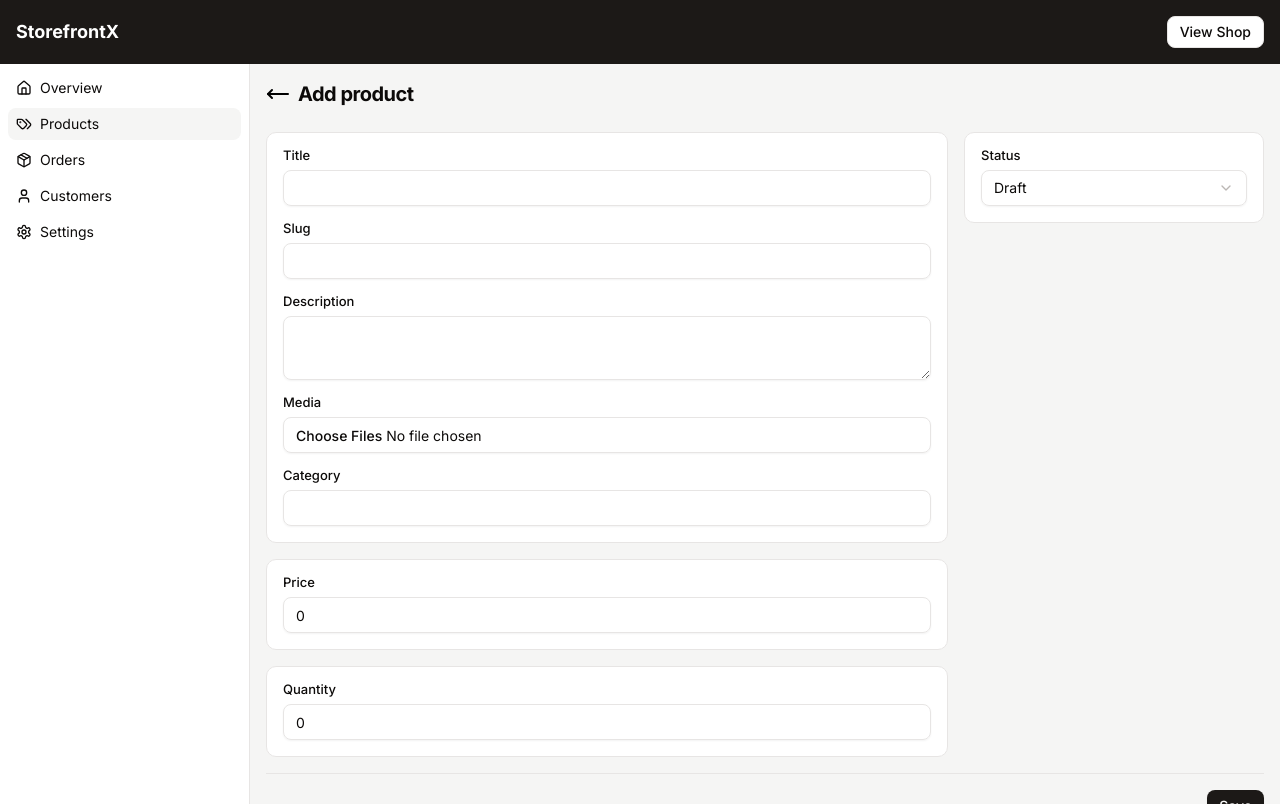
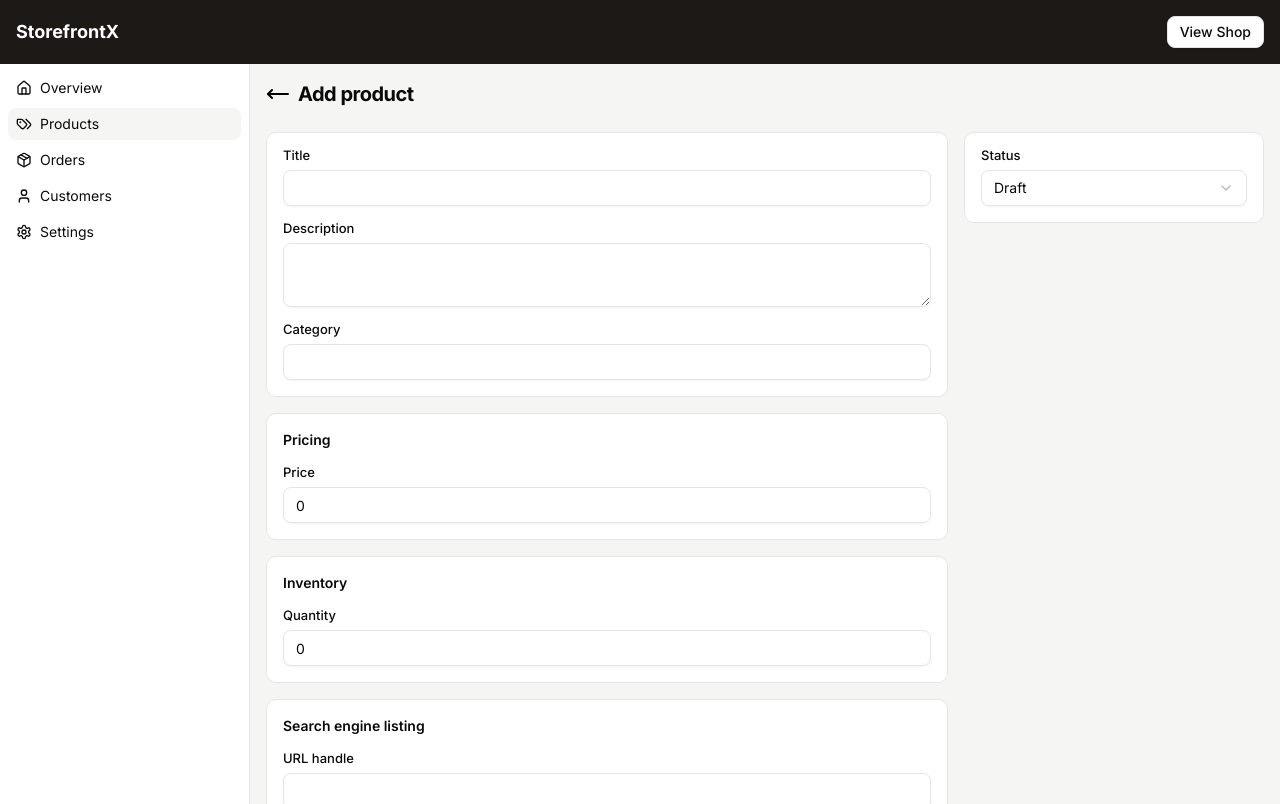
Before and after one commit to damianwysokinski/StorefrontX, a Next.js app in the folder apps/web/: page /dashboard/products/new in a window 1280 px wide. Built offline with nearby package versions, Linux system fonts and the light colour scheme; no server answers.

Commit message:
update products-form component

```diff
--- a/apps/web/src/app/(admin)/dashboard/products/_components/products-form.tsx
+++ b/apps/web/src/app/(admin)/dashboard/products/_components/products-form.tsx
@@ -11,8 +11,8 @@ import {
   SelectTrigger,
   SelectValue,
 } from '@/components/ui/select'
-import { Card, CardContent } from '@/components/ui/card'
-import ProductsFormActions from '@/app/(admin)/dashboard/products/_components/products-form-actions'
+import { Card, CardContent, CardHeader, CardTitle } from '@/components/ui/card'
+import ProductsFormActions from './products-form-actions'
 
 interface ProductFormProps {
   action: (formData: FormData) => void
@@ -51,31 +51,11 @@ export default function ProductsForm({
                   />
                 </div>
                 <div>
-                  <Label htmlFor="handle">Slug</Label>
-                  <Input
-                    id="handle"
-                    type="text"
-                    name="handle"
-                    defaultValue={product.handle}
-                    required
-                  />
-                </div>
-                <div>
                   <Label htmlFor="description">Description</Label>
                   <Textarea
                     id="description"
                     name="description"
                     defaultValue={product.description}
-                  />
-                </div>
-                <div>
-                  <Label htmlFor="images">Media</Label>
-                  <Input
-                    id="images"
-                    type="file"
-                    name="images"
-                    accept="image/png, image/jpeg"
-                    multiple
                   />
                 </div>
                 <div>
@@ -91,6 +71,9 @@ export default function ProductsForm({
             </Card>
 
             <Card>
+              <CardHeader>
+                <CardTitle>Pricing</CardTitle>
+              </CardHeader>
               <CardContent className="space-y-4">
                 <div>
                   <Label htmlFor="price">Price</Label>
@@ -107,6 +90,9 @@ export default function ProductsForm({
             </Card>
 
             <Card>
+              <CardHeader>
+                <CardTitle>Inventory</CardTitle>
+              </CardHeader>
               <CardContent className="space-y-4">
                 <div>
                   <Label htmlFor="quantity">Quantity</Label>
@@ -116,6 +102,24 @@ export default function ProductsForm({
                     name="quantity"
                     step="any"
                     defaultValue={product.quantity}
+                    required
+                  />
+                </div>
+              </CardContent>
+            </Card>
+
+            <Card>
+              <CardHeader>
+                <CardTitle>Search engine listing</CardTitle>
+              </CardHeader>
+              <CardContent className="space-y-4">
+                <div>
+                  <Label htmlFor="handle">URL handle</Label>
+                  <Input
+                    id="handle"
+                    type="text"
+                    name="handle"
+                    defaultValue={product.handle}
                     required
                   />
                 </div>
```
